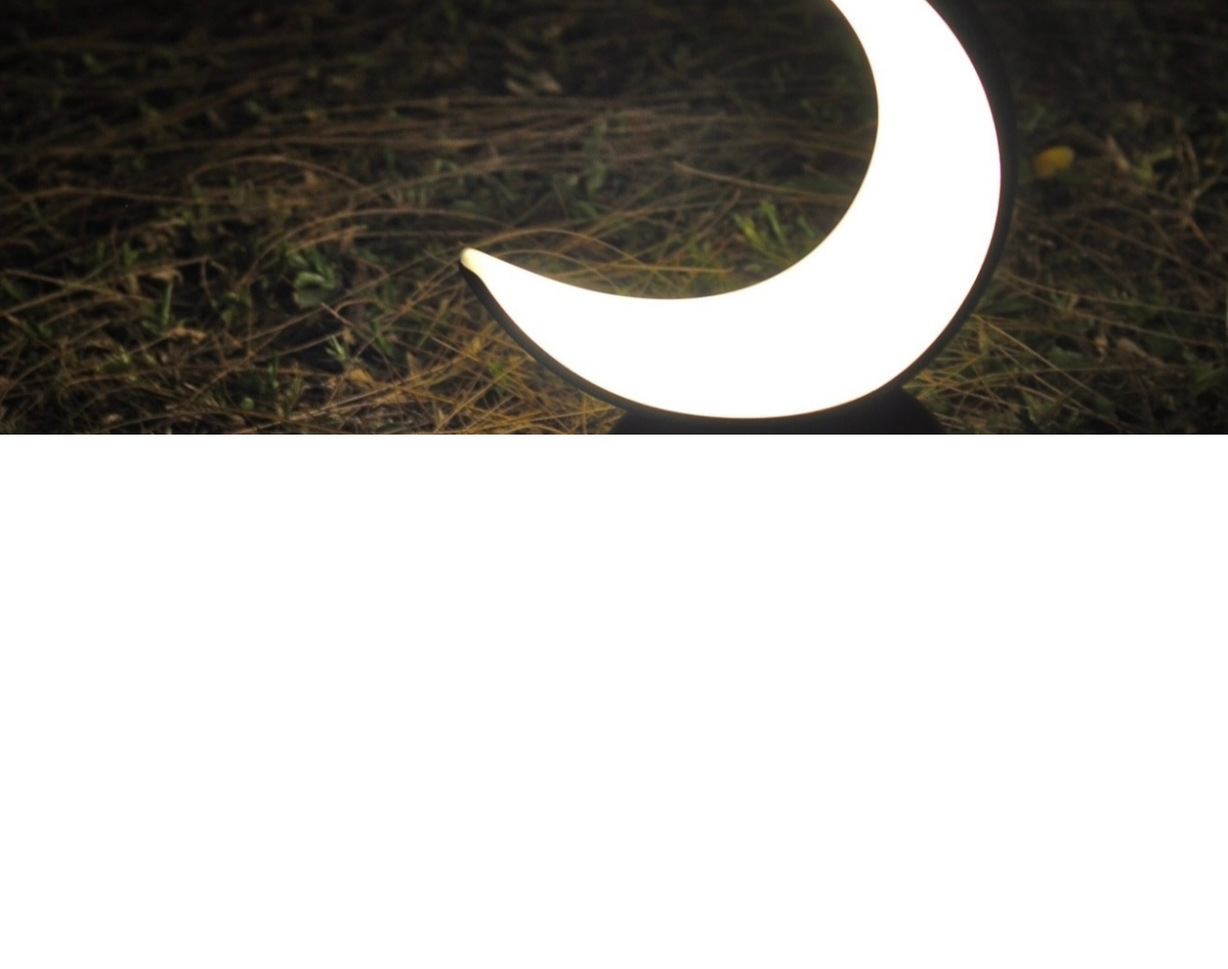
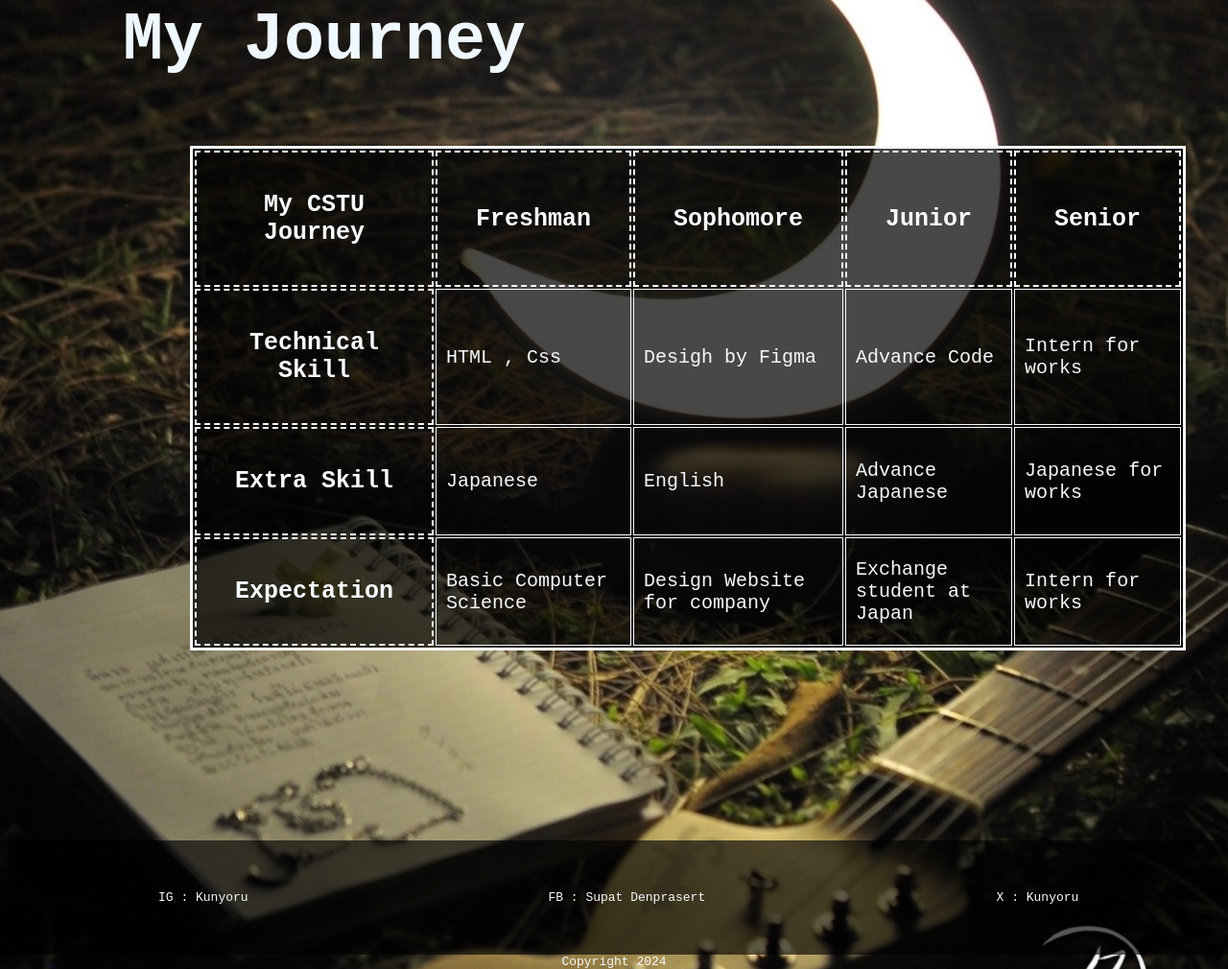
Before and after one commit to SupatDenprasert/6606612320_MyCSTUStory, a plain HTML site: page myjourney.html in a window 1280 px wide. Shown: the part 347-1357 px from the top of the page at 96% size. Before the commit the page ends 800 px from the top, so only its background shows below. Drawn offline with Linux system fonts and the light colour scheme.

Commit message:
Add maintwo,table and footer in myjourney.html and modify mystyle.css

```diff
--- a/myjourney.html
+++ b/myjourney.html
@@ -26,3 +26,49 @@
             </tr>
         </table>
     </nav>
+    <main class="maintwo">
+        <h1 style="color: aliceblue;font-size: 70px;">My Journey</h1>
+        <table class="journey" style="width: 100%;border: 3px solid;">
+            <tr class="journeytable">
+                <th>My CSTU Journey</th>
+                <th>Freshman</th>
+                <th>Sophomore</th>
+                <th>Junior</th>
+                <th>Senior</th>
+            </tr>
+            <tr class="journeytable">
+                <th>Technical Skill</th>
+                <td>HTML , Css</td>
+                <td>Desigh by Figma</td>
+                <td>Advance Code</td>
+                <td>Intern for works</td>
+            </tr>
+            <tr class="journeytable">
+                <th>Extra Skill</th>
+                <td>Japanese</td>
+                <td>English</td>
+                <td>Advance Japanese</td>
+                <td>Japanese for works</td>
+            </tr>
+            <tr class="journeytable">
+                <th>Expectation</th>
+                <td>Basic Computer Science</td>
+                <td>Design Website for company</td>
+                <td>Exchange student at Japan</td>
+                <td>Intern for works</td>
+            </tr>
+        </table>
+    </main>
+
+        <footer>
+            <table class="footer" style="width: 100%;
+                        background-color: rgba(0, 0, 0, 0.644);padding: 50px;">
+                <tr>
+                    <td>IG : Kunyoru</td>
+                    <td>FB : Supat Denprasert</td>
+                    <td>X : Kunyoru</td>
+                </tr>
+            </table>
+            <p>Copyright 2024</p>
+        </footer>
+</html>
--- a/mystyle.css
+++ b/mystyle.css
@@ -109,3 +109,28 @@ a:link, a:visited {
     position: relative;top: 1300px;
     position: absolute;
   }
+
+  .maintwo {
+    width: 50%;
+    padding: 5%;
+    margin: 5%;
+    float: left;
+  }
+
+.journey  {
+  background-color: rgba(0, 0, 0, 0.716);
+  margin: 70px;
+  color: #f6fafc;
+}
+
+.journeytable th {
+  border: 2px dashed;
+  padding: 40px;
+  font-size: 25px;
+}
+
+.journeytable td {
+  border: 1px solid;
+  padding: 10px;
+  font-size: 20px;
+}
```
